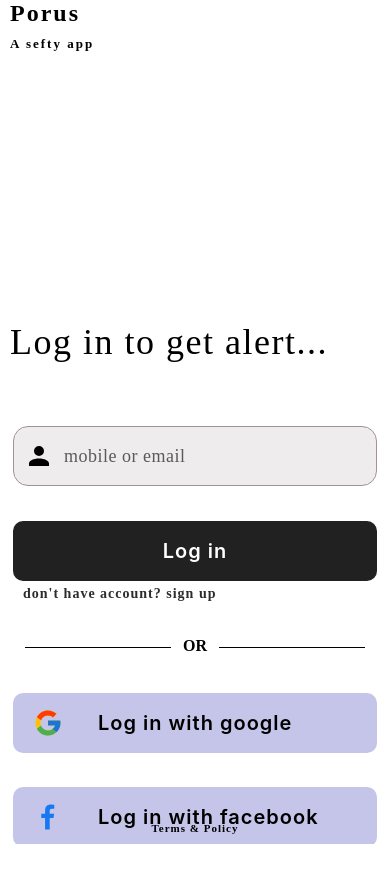
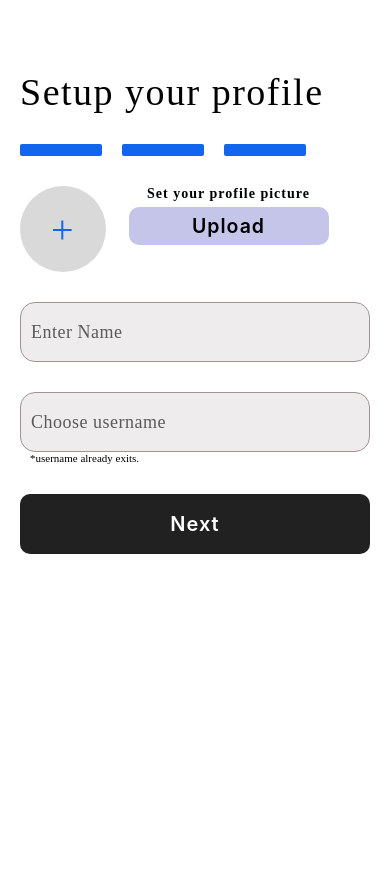
Before and after one commit to PorusOfficial/v1, a React Native app: screen / in a window 390 px wide. Shown: the top 882 px of the page. Before the commit the page ends 844 px from the top, so only its background shows below. Built offline with nearby package versions, Linux system fonts and the light colour scheme.

Commit message:
create screens

```diff
--- a/src/App.tsx
+++ b/src/App.tsx
@@ -1,8 +1,9 @@
 import React from 'react';
 import {View, StyleSheet, StatusBar} from 'react-native';
 import GlobalStyles from './styles/GlobalStyle';
-
-import LogIn from './screens/LogIn';
+//import OtpVerificationScreen from './screens/OtpVerificationScreen';
+//import LogIn from './screens/LogIn';
+import ProfileSetups from './screens/ProfileSetups';
 const App = ()=>{
 
   return(
@@ -11,7 +12,8 @@ const App = ()=>{
         backgroundColor="#fff"
         barStyle={'dark-content'}
       />
-      <LogIn />
+      {/*<LogIn /> <OtpVerificationScreen /> */}
+      <ProfileSetups />
     </View>
   );
 };
--- /dev/null
+++ b/src/components/button/SecondaryButtonWithIcon.jsx
@@ -0,0 +1,38 @@
+import { Text, Pressable, StyleSheet,  Dimensions } from 'react-native';
+import React from 'react';
+import Theme from '../../styles/theme';
+
+const { width } = Dimensions.get('window');
+
+const SecondaryButtonWithIcon = ({ name, onPress, w = 0, h = 60 }) => {
+  const fontSize = width * 0.05;
+
+  return (
+    <Pressable
+      onPress={onPress}
+      style={({ pressed }) => [
+        styles.button,
+        { backgroundColor: pressed ? '#b5b5e3' : Theme.colors.secondary, width: w ? w : 'auto', height: h },
+      ]}
+    >
+      <Text style={[styles.btnName, { fontSize }]}>{name}</Text>
+    </Pressable>
+  );
+};
+
+const styles = StyleSheet.create({
+  button: {
+    height: 60,
+    borderRadius: 10,
+    backgroundColor: Theme.colors.secondary,
+    alignItems: 'center',
+    justifyContent: 'center',
+  },
+  btnName: {
+    color: 'black',
+    fontWeight: '600',
+    letterSpacing: 1,
+  },
+});
+
+export default SecondaryButtonWithIcon;
--- a/src/screens/LogIn.jsx
+++ b/src/screens/LogIn.jsx
@@ -1,4 +1,11 @@
-import {  KeyboardAvoidingView, Platform, ScrollView, StyleSheet, Text, View} from 'react-native';
+import {
+  KeyboardAvoidingView,
+  Platform,
+  ScrollView,
+  StyleSheet,
+  Text,
+  View,
+} from 'react-native';
 import React from 'react';
 import GlobalStyles from '../styles/GlobalStyle';
 import InputBox from '../components/inputBox/InputBox';
@@ -9,8 +16,10 @@ import FbIcon from '../assets/icons/FbIcon';
 import GIcon from '../assets/icons/GIcon';
 const LogIn = () => {
   return (
-    <KeyboardAvoidingView behavior={Platform.OS === 'ios' ? 'padding' : 'height'} style={{flex: 1}}>
-    <ScrollView contentContainerStyle={{flexGrow : 1, gap:30}} >
+    <KeyboardAvoidingView
+      behavior={Platform.OS === 'ios' ? 'padding' : 'height'}
+      style={{flex: 1}}>
+      <ScrollView contentContainerStyle={{flexGrow: 1, gap: 30}}>
         <View style={styles.header}>
           <Text
             style={[
@@ -35,7 +44,7 @@ const LogIn = () => {
           </Text>
         </View>
 
-      <View style={{flex: 2, padding: 3, gap: 35 , marginTop: 30}}>
+        <View style={{flex: 2, padding: 3, gap: 35, marginTop: 30}}>
           <InputBox placeholder={'mobile or email'} Icon={UserIcon} />
           <View style={{gap: 5}}>
             <PrimaryButton name={'Log in'} onPress={() => ' '} />
@@ -52,14 +61,28 @@ const LogIn = () => {
               don't have account? sign up
             </Text>
           </View>
-        <View style={{flexDirection: 'row', justifyContent:'space-evenly'}}>
+          <View style={{flexDirection: 'row', justifyContent: 'space-evenly'}}>
             <View style={styles.line} />
-          <Text style={[GlobalStyles.InterRegular, {fontWeight: '700', fontSize: 16}]}>OR</Text>
+            <Text
+              style={[
+                GlobalStyles.InterRegular,
+                {fontWeight: '700', fontSize: 16},
+              ]}>
+              OR
+            </Text>
             <View style={styles.line} />
           </View>
           <View style={{gap: 34}}>
-          <SecondaryButton name={'Log in with google'} onPress={() => ' '} Icon={GIcon}/>
-          <SecondaryButton name={'Log in with facebook'} onPress={() => ' '} Icon={FbIcon} />
+            <SecondaryButton
+              name={'Log in with google'}
+              onPress={() => ' '}
+              Icon={GIcon}
+            />
+            <SecondaryButton
+              name={'Log in with facebook'}
+              onPress={() => ' '}
+              Icon={FbIcon}
+            />
           </View>
         </View>
         <Text
@@ -70,12 +93,11 @@ const LogIn = () => {
               textAlign: 'center',
               letterSpacing: 1,
               fontWeight: '600',
-            marginBottom : 10,
+              marginBottom: 10,
             },
           ]}>
           Terms & Policy
         </Text>
-
       </ScrollView>
     </KeyboardAvoidingView>
   );
@@ -85,7 +107,7 @@ export default LogIn;
 
 const styles = StyleSheet.create({
   main: {
-    rowGap :80,
+    rowGap: 80,
   },
   header: {
     flex: 2,
--- /dev/null
+++ b/src/screens/OtpVerificationScreen.jsx
@@ -0,0 +1,59 @@
+import {
+  StyleSheet,
+  Text,
+  View,
+} from 'react-native';
+import React from 'react';
+import GlobalStyles from '../styles/GlobalStyle';
+import InputBox from '../components/inputBox/InputBox';
+import PrimaryButton from '../components/button/PrimaryButton';
+
+const OTPicon = () => {
+  return (
+    <Text
+      style={[
+        GlobalStyles.InterRegular,
+        {fontWeight: '700', letterSpacing: 2},
+      ]}>
+      ***
+    </Text>
+  );
+};
+
+const OtpVerificationScreen = () => {
+  return (
+    <View style={[GlobalStyles.body, {gap: 36, top: 100}]}>
+      <Text style={GlobalStyles.InriaBold}>Verify OTP</Text>
+
+      <View
+        style={{flexDirection: 'row', justifyContent: 'flex-start', gap: 20}}>
+        <View style={styles.progressBox} />
+        <View style={styles.progressBox} />
+        <View style={[styles.progressBox, {backgroundColor: '#D9D9D9'}]} />
+      </View>
+      <Text style={[GlobalStyles.InterRegular]}>
+        Enter the One-Time Password (OTP) sent to your registered mobile number
+        and email address to complete the verification.
+      </Text>
+      <InputBox placeholder={'Enter OTP'} Icon={OTPicon} />
+      <View>
+        <PrimaryButton name={'Enter'} onPress={() => ''} />
+        <Text
+          style={[GlobalStyles.InterRegular, {fontSize: 11, marginLeft: 10}]}>
+          NOTE: don’t share OTP with any one.
+        </Text>
+      </View>
+    </View>
+  );
+};
+
+export default OtpVerificationScreen;
+
+const styles = StyleSheet.create({
+  progressBox: {
+    width: 82,
+    height: 12,
+    backgroundColor: '#1266ED',
+    borderRadius: 2,
+  },
+});
--- /dev/null
+++ b/src/screens/ProfileSetups.jsx
@@ -0,0 +1,90 @@
+import {
+  StyleSheet,
+  Text,
+  View,
+} from 'react-native';
+import React from 'react';
+import GlobalStyles from '../styles/GlobalStyle';
+import Theme from '../styles/theme';
+import SecondaryButtonWithIcon from '../components/button/SecondaryButtonWithIcon';
+import InputBox from '../components/inputBox/InputBox';
+import PrimaryButton from '../components/button/PrimaryButton';
+
+const ProfileSetups = () => {
+   function emptyIcon(){
+    return(<></>);
+   }
+  return (
+        <View style={[GlobalStyles.body, {gap: 30, top: 70}]}>
+          <Text style={[GlobalStyles.InriaBold, {fontSize: 38}]}>
+            Setup your profile
+          </Text>
+
+          <View
+            style={{
+              flexDirection: 'row',
+              justifyContent: 'flex-start',
+              gap: 20,
+            }}>
+            <View style={styles.progressBox} />
+            <View style={styles.progressBox} />
+            <View style={[styles.progressBox]} />
+          </View>
+          <View style={{flexDirection: 'row'}}>
+            <View style={styles.profileImg}>
+              <Text
+                style={[GlobalStyles.InriaBold, {color: Theme.colors.accent}]}>
+                +
+              </Text>
+            </View>
+            <View style={styles.header}>
+              <Text
+                style={[
+                  GlobalStyles.InterRegular,
+                  {fontWeight: '600', letterSpacing: 1, textAlign: 'left'},
+                ]}>
+                Set your profile picture
+              </Text>
+              <SecondaryButtonWithIcon
+                name={'Upload'}
+                onPress={() => ''}
+                w={200}
+                h={38}
+              />
+            </View>
+          </View>
+          <InputBox placeholder={'Enter Name'} Icon={emptyIcon} />
+          <View>
+            <InputBox placeholder={'Choose username'} Icon={emptyIcon} />
+            <Text
+              style={[
+                GlobalStyles.InterRegular,
+                {fontSize: 11, marginLeft: 10},
+              ]}>
+              *username already exits.
+            </Text>
+          </View>
+          <PrimaryButton name={'Next'} onPress={() => ' '} />
+        </View>
+  );
+};
+
+export default ProfileSetups;
+
+const styles = StyleSheet.create({
+  progressBox: {
+    width: 82,
+    height: 12,
+    backgroundColor: Theme.colors.accent,
+    borderRadius: 2,
+  },
+  profileImg: {
+    width: 86,
+    height: 86,
+    borderRadius: 50,
+    backgroundColor: '#D9D9D9',
+    justifyContent: 'center',
+    alignItems: 'center',
+  },
+  header: {width: '70%', alignItems: 'center', gap: 5},
+});
```
Lines whose indentation alone changed are shown as unchanged.
